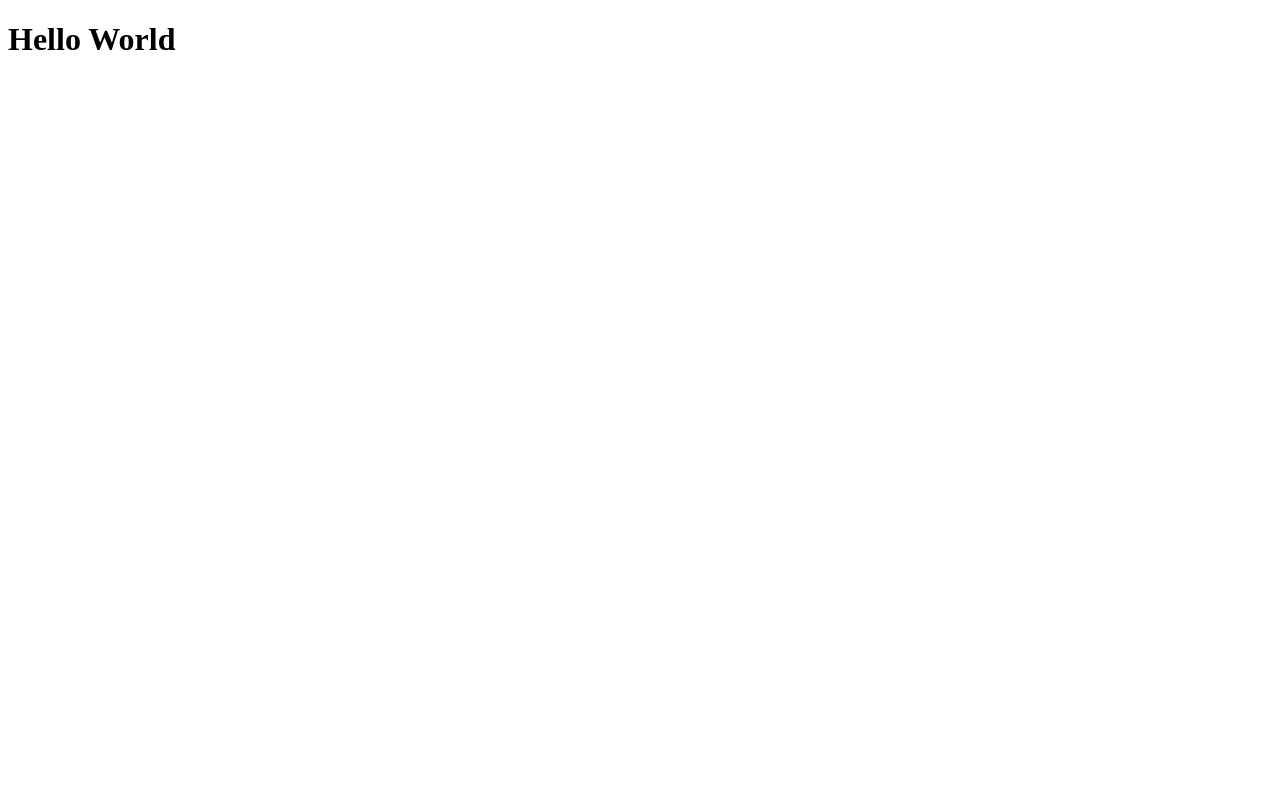
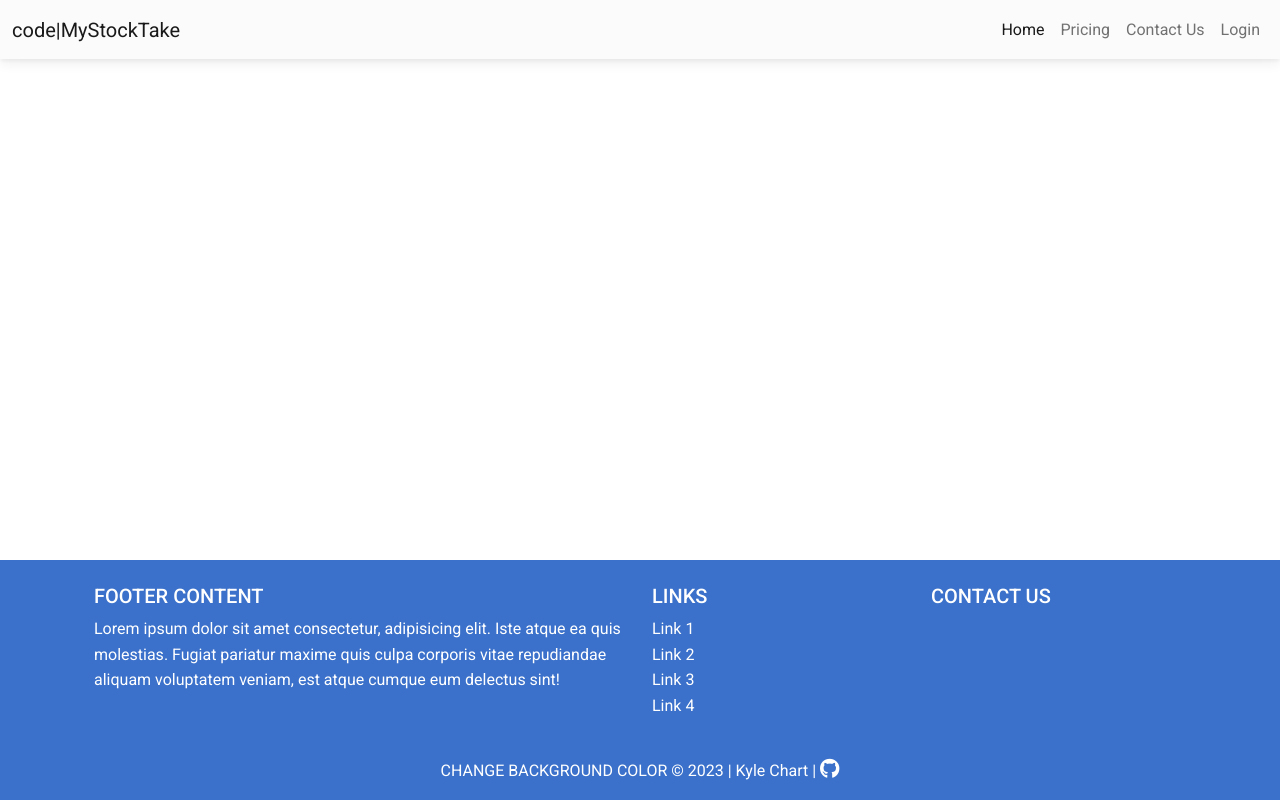
Before and after one commit to Mrekyle/ci-project-4, a Django app: page / in a window 1280 px wide. Before the commit the page is almost empty. Run offline with Django 3.2, Linux system fonts and the light colour scheme; some libraries are stand-ins or nearby versions.

Commit message:
Add basic navigation menu and footer to base.html

```diff
--- a/static/css/style.css
+++ b/static/css/style.css
@@ -0,0 +1,4 @@
+.git-link {
+    color: white;
+    font-size: 20px;
+}
--- a/templates/base.html
+++ b/templates/base.html
@@ -1,11 +1,138 @@
 <!DOCTYPE html>
-<html lang="en">
+<html class="vh-100" lang="en">
 <head>
     <meta charset="UTF-8">
     <meta name="viewport" content="width=device-width, initial-scale=1.0">
+    <link href="https://cdnjs.cloudflare.com/ajax/libs/font-awesome/6.0.0/css/all.min.css" rel="stylesheet"/>
+    <link href="https://fonts.googleapis.com/css?family=Roboto:300,400,500,700&display=swap" rel="stylesheet"/>
+    <link href="https://cdnjs.cloudflare.com/ajax/libs/mdb-ui-kit/6.4.1/mdb.min.css" rel="stylesheet" />
+    <link rel="stylesheet" href="/static/css/style.css">
     <title>MyStockTake</title>
 </head>
 <body>
-    <h1>Hello World</h1>
+    <!-- Navigation code blocks -->
+        {% if user.is_authenticated %}
+        <nav class="navbar fixed-top navbar-expand-lg navbar-light bg-light">
+            <div class="container-fluid">
+            <a class="navbar-brand" href="#">code|MyStockTake</a>
+            <button class="navbar-toggler" type="button" data-mdb-toggle="collapse" data-mdb-target="#navbarNav" aria-controls="navbarNav" aria-expanded="false" aria-label="Toggle navigation">
+                <i class="fas fa-bars"></i>
+            </button>
+            <div class="collapse navbar-collapse" id="navbarNav">
+                <ul class="navbar-nav ms-auto">
+                <li class="nav-item">
+                    <a class="nav-link active" aria-current="page" href="#">Stock Take</a>
+                </li>
+                <li class="nav-item">
+                    <a class="nav-link" href="#">Contact Us</a>
+                </li>
+                <li class="nav-item">
+                    <a class="nav-link" href="#">Account</a>
+                </li>
+                <li class="nav-item">
+                    <a class="nav-link" href="#">Logout</a>
+                </li>
+                </ul>
+            </div>
+            </div>
+        </nav>
+
+        {% else %}
+
+        <nav class="navbar fixed-top navbar-expand-lg navbar-light bg-light">
+        <div class="container-fluid">
+        <a class="navbar-brand" href="#">code|MyStockTake</a>
+        <button class="navbar-toggler" type="button" data-mdb-toggle="collapse" data-mdb-target="#navbarNav" aria-controls="navbarNav" aria-expanded="false" aria-label="Toggle navigation">
+            <i class="fas fa-bars"></i>
+        </button>
+        <div class="collapse navbar-collapse" id="navbarNav">
+            <ul class="navbar-nav ms-auto">
+            <li class="nav-item">
+                <a class="nav-link active" aria-current="page" href="#">Home</a>
+            </li>
+            <li class="nav-item">
+                <a class="nav-link" href="#">Pricing</a>
+            </li>
+            <li class="nav-item">
+                <a class="nav-link" href="#">Contact Us</a>
+            </li>
+            <li class="nav-item">
+                <a class="nav-link" href="#">Login</a>
+            </li>
+            </ul>
+        </div>
+        </div>
+    </nav>
+    <!-- General page code blocks  -->
+        {% endif %}
+
+        {% block content %}
+        <!-- Based on the various pages of the application it depends what content is displayed here -->
+        {% endblock %}
+    <!-- Footer code blocks  -->
+    {% if user.is_authenticated %}
+        <footer class="fixed-bottom">
+            <div class="text-center p-3">CHANGE BACKGROUND COLOR
+                &copy <script>document.write(new Date().getFullYear())</script> | Kyle Chart | <a target="_blank" aria-label="Opens up Kyle Charts github" href="https://www.github.com/mrekyle"><i class="fa-brands fa-github git-link"></i></a>
+            </div>
+        </footer>
+    {% else %}
+    <footer class=" fixed-bottom bg-primary text-white text-center text-lg-start">
+        <!-- Grid container -->
+        <div class="container p-4">
+          <!--Grid row-->
+          <div class="row">
+            <!--Grid column-->
+            <div class="col-lg-6 col-md-12 mb-4 mb-md-0">
+              <h5 class="text-uppercase">Footer Content</h5>
+
+              <p>
+                Lorem ipsum dolor sit amet consectetur, adipisicing elit. Iste atque ea quis
+                molestias. Fugiat pariatur maxime quis culpa corporis vitae repudiandae aliquam
+                voluptatem veniam, est atque cumque eum delectus sint!
+              </p>
+            </div>
+            <!--Grid column-->
+
+            <!--Grid column-->
+            <div class="col-lg-3 col-md-6 mb-4 mb-md-0">
+              <h5 class="text-uppercase">Links</h5>
+
+              <ul class="list-unstyled mb-0">
+                <li>
+                  <a href="#!" class="text-white">Link 1</a>
+                </li>
+                <li>
+                  <a href="#!" class="text-white">Link 2</a>
+                </li>
+                <li>
+                  <a href="#!" class="text-white">Link 3</a>
+                </li>
+                <li>
+                  <a href="#!" class="text-white">Link 4</a>
+                </li>
+              </ul>
+            </div>
+            <!--Grid column-->
+
+            <!--Grid column-->
+            <div class="col-lg-3 col-md-6 mb-4 mb-md-0">
+              <h5 class="text-uppercase mb-0">Contact Us</h5>
+
+            </div>
+            <!--Grid column-->
+          </div>
+          <!--Grid row-->
+        </div>
+        <!-- Grid container -->
+
+        <!-- Copyright -->
+        <div class="text-center p-3">CHANGE BACKGROUND COLOR
+          &copy <script>document.write(new Date().getFullYear())</script> | Kyle Chart | <a target="_blank" aria-label="Opens up Kyle Charts github" href="https://www.github.com/mrekyle"><i class="fa-brands fa-github git-link"></i></a>
+        </div>
+        <!-- Copyright -->
+      </footer>
+    {% endif %}
+    <script type="text/javascript" src="https://cdnjs.cloudflare.com/ajax/libs/mdb-ui-kit/6.4.1/mdb.min.js"></script>
 </body>
 </html>
```
